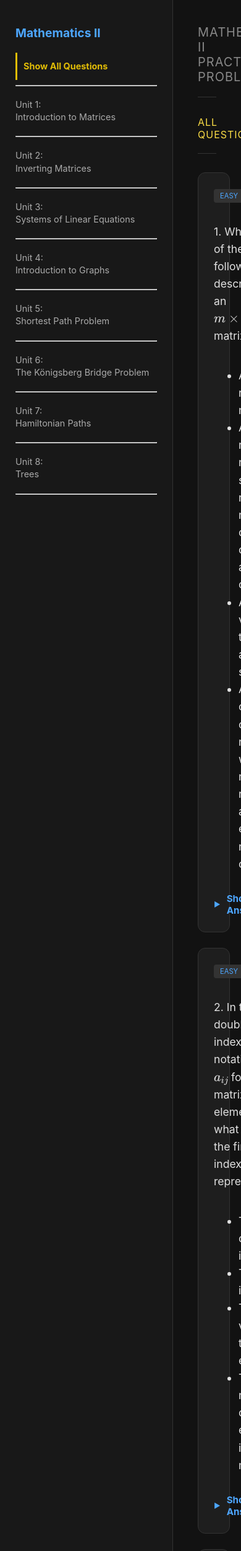
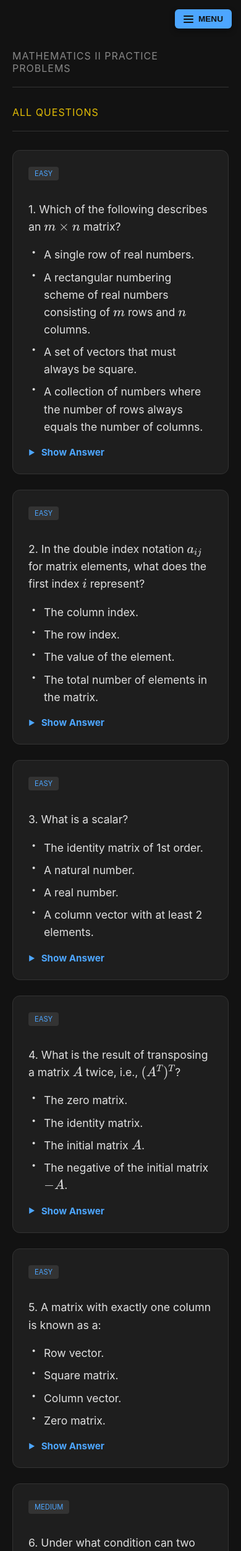
Before and after one commit to c-lamar-fullmer/Mathematics_II_app, a Flask app: page / in a window 390 px wide. Shown: the top 2502 px of the page at 62% size. Run offline with Flask 3, Linux system fonts and the light colour scheme.

Commit message:
Create responsive design for mobile

```diff
--- /dev/null
+++ b/static/base.js
@@ -0,0 +1,28 @@
+document.addEventListener('DOMContentLoaded', () => {
+    const sidebar = document.getElementById('sidebar');
+    const menuBtn = document.getElementById('menuBtn');
+    const overlay = document.getElementById('overlay');
+
+    // Toggle Sidebar
+    menuBtn.addEventListener('click', () => {
+        sidebar.classList.toggle('open');
+        overlay.classList.toggle('active');
+    });
+
+    // Close sidebar when clicking the overlay
+    overlay.addEventListener('click', () => {
+        sidebar.classList.remove('open');
+        overlay.classList.remove('active');
+    });
+
+    // Close sidebar when clicking a link (on mobile)
+    const sidebarLinks = sidebar.querySelectorAll('a');
+    sidebarLinks.forEach(link => {
+        link.addEventListener('click', () => {
+            if (window.innerWidth < 992) {
+                sidebar.classList.remove('open');
+                overlay.classList.remove('active');
+            }
+        });
+    });
+});
--- a/static/style.css
+++ b/static/style.css
@@ -12,7 +12,7 @@ html, body {
     height: 100%;
     margin: 0;
     background-color: var(--bg-color);
-    overflow: hidden; /* Prevents the whole body from scrolling double */
+    overflow: hidden;
 }
 
 body {
@@ -21,62 +21,113 @@ body {
     display: flex;
 }
 
-/* Sidebar - Fixed and Scrollable */
+/* --- RESPONSIVE SIDEBAR & TOGGLE --- */
+
 .sidebar {
     width: var(--sidebar-width);
     background-color: #181818;
     height: 100vh;
     position: fixed;
-    border-right: 1px solid #333;
+    left: -280px; /* Hidden on mobile */
+    top: 0;
+    z-index: 1000;
+    transition: 0.3s ease;
     padding: 25px;
     box-sizing: border-box;
-    overflow-y: auto; /* Scrollbar appears here if units overflow */
+    overflow-y: auto;
+    border-right: 1px solid #333;
 }
 
-.sidebar h2 {
-    color: var(--accent-color);
-    font-size: 1.2rem;
-    margin-bottom: 20px;
+.sidebar.open {
+    left: 0;
 }
 
-.sidebar a {
-    display: block;
-    color: #aaa;
-    text-decoration: none;
-    padding: 12px 0;
-    font-size: 0.9rem;
-    line-height: 1.4;
-    transition: 0.3s;
+.mobile-toggle {
+    display: flex;
+    align-items: center;
+    justify-content: center;
+    gap: 8px;
+    position: fixed;
+    top: 15px;
+    right: 15px;
+    z-index: 1001;
+    background: var(--accent-color);
+    color: #121212;
+    border: none;
+    padding: 8px 14px;
+    border-radius: 6px;
+    font-weight: bold;
+    font-size: 0.85rem;
+    cursor: pointer;
+    box-shadow: 0 4px 10px rgba(0,0,0,0.4);
 }
 
-.sidebar a:hover {
-    color: white;
-    padding-left: 5px; /* Subtle hover effect */
+.hamburger-icon {
+    display: flex;
+    flex-direction: column;
+    gap: 3px;
 }
 
-/* Sidebar Active Link Styling */
-.sidebar a.active-link {
-    color: var(--accent-color2);
-    font-weight: bold;
-    border-left: 3px solid var(--accent-color2);
-    padding-left: 10px; /* Offset the text slightly since we added a border */
+.hamburger-icon span {
+    display: block;
+    width: 16px;
+    height: 2px;
+    background-color: #121212;
+    border-radius: 2px;
 }
 
-/* Optional: Keep the hover effect white even if active */
-.sidebar a.active-link:hover {
-    color: white;
+.sidebar-overlay {
+    display: none;
+    position: fixed;
+    top: 0;
+    left: 0;
+    width: 100%;
+    height: 100%;
+    background: rgba(0,0,0,0.7);
+    z-index: 999;
 }
 
-/* Main Content Area - Scrollable */
+.sidebar-overlay.active {
+    display: block;
+}
+
 .main-content {
-    margin-left: var(--sidebar-width);
+    margin-left: 0;
     flex-grow: 1;
     height: 100vh;
-    padding: 40px;
+    padding: 20px;
+    padding-top: 80px; /* Space for mobile button */
     box-sizing: border-box;
-    overflow-y: auto; /* Scrollbar appears here for questions */
+    overflow-y: auto;
 }
 
+/* --- DESKTOP OVERRIDES --- */
+@media (min-width: 992px) {
+    .mobile-toggle {
+        display: none;
+    }
+
+    .sidebar {
+        left: 0;
+    }
+
+    .main-content {
+        margin-left: var(--sidebar-width);
+        padding: 40px;
+    }
+
+    .sidebar-overlay {
+        display: none !important;
+    }
+}
+
+/* --- SIDEBAR INTERNAL STYLES --- */
+.sidebar h2 { color: var(--accent-color); font-size: 1.2rem; margin-bottom: 20px; }
+.sidebar a { display: block; color: #aaa; text-decoration: none; padding: 12px 0; font-size: 0.9rem; line-height: 1.4; transition: 0.3s; }
+.sidebar a:hover { color: white; padding-left: 5px; }
+.sidebar a.active-link { color: var(--accent-color2); border-left: 3px solid var(--accent-color2); padding-left: 10px; }
+
+/* --- CONTENT STYLES --- */
 .top-menu {
     border-bottom: 1px solid #333;
     padding-bottom: 20px;
@@ -87,17 +138,21 @@ body {
     letter-spacing: 1px;
 }
 
+@media (max-width: 991px) {
+    .top-menu { padding-right: 80px; font-size: 1rem; }
+}
+
 .section-header {
     border-bottom: 1px solid #333;
     padding-bottom: 20px;
     margin-bottom: 30px;
     font-size: 1rem;
-    color: #f9db45;
+    color: var(--accent-color2);
     text-transform: uppercase;
     letter-spacing: 1px;
 }
 
-/* Question Cards */
+/* --- QUESTION CARDS --- */
 .question-card {
     background-color: var(--card-bg);
     border-radius: 12px;
@@ -105,6 +160,8 @@ body {
     margin-bottom: 25px;
     border: 1px solid #333;
     max-width: 800px;
+    width: 100%;
+    box-sizing: border-box;
 }
 
 .badge {
@@ -118,87 +175,31 @@ body {
     display: inline-block;
 }
 
-.question-text {
-    font-size: 1.1rem;
-    line-height: 1.6;
-    margin-bottom: 10px;
-}
+.question-text { font-size: 1.1rem; line-height: 1.6; margin-bottom: 10px; text-align: left; }
 
-/* Animated Caret (Arrow) Toggle */
-details {
-    margin-top: 15px;
-    cursor: pointer;
-}
+/* Bullets */
+.options-list { list-style: none; padding-left: 5px; margin-top: 15px; }
+.options-list li { position: relative; padding-left: 20px; margin-bottom: 8px; font-size: 1.1rem; line-height: 1.6; }
+.options-list li::before { content: "•"; position: absolute; left: 0; color: var(--text-color); font-size: 0.8rem; top: 0; }
 
-summary {
-    color: var(--accent-color);
-    font-weight: bold;
-    outline: none;
-    list-style: none;
-    display: flex;
-    align-items: center;
-    font-size: 0.95rem;
-}
+/* Details/Summary */
+details { margin-top: 15px; cursor: pointer; }
+summary { color: var(--accent-color); font-weight: bold; outline: none; list-style: none; display: flex; align-items: center; font-size: 0.95rem; }
+summary::-webkit-details-marker { display: none; }
+summary::before { content: '▶'; display: inline-block; margin-right: 10px; font-size: 0.7rem; transition: transform 0.2s ease; }
+details[open] summary::before { transform: rotate(90deg); }
 
-summary::-webkit-details-marker {
-    display: none;
-}
+.answer-box { margin-top: 15px; padding: 20px; background-color: #252525; border-left: 4px solid var(--accent-color); border-radius: 4px; line-height: 1.6; }
 
-summary::before {
-    content: '▶';
-    display: inline-block;
-    margin-right: 10px;
-    font-size: 0.7rem;
-    transition: transform 0.2s ease;
-}
+/* Scrollbar */
+::-webkit-scrollbar { width: 8px; }
+::-webkit-scrollbar-track { background: #121212; }
+::-webkit-scrollbar-thumb { background: #333; border-radius: 10px; }
+::-webkit-scrollbar-thumb:hover { background: var(--accent-color); }
 
-details[open] summary::before {
-    transform: rotate(90deg);
-}
-
-.answer-box {
-    margin-top: 15px;
-    padding: 20px;
-    background-color: #252525;
-    border-left: 4px solid var(--accent-color);
-    border-radius: 4px;
-    line-height: 1.6;
-}
-
-/* Custom Scrollbar for Dark Mode */
-::-webkit-scrollbar {
-    width: 8px;
-}
-
-::-webkit-scrollbar-track {
-    background: #121212;
-}
-
-::-webkit-scrollbar-thumb {
-    background: #333;
-    border-radius: 10px;
-}
-
-::-webkit-scrollbar-thumb:hover {
-    background: var(--accent-color);
-}
-
-/* Force MathJax display equations to align left */
-.mjx-chtml, .mjx-display {
+/* Math Alignment */
+.mjx-chtml, .mjx-display, .katex-display {
     text-align: left !important;
     margin: 5px 0 !important;
+    display: inline-block !important;
 }
-
-/* If you are using KaTeX instead of MathJax */
-.katex-display {
-    text-align: left !important;
-    display: inline-block !important; /* Prevents the math block from acting like a full-width centered row */
-}
-
-/* Ensure the question text container keeps everything tight to the left */
-.question-text {
-    text-align: left;
-    display: flex;
-    flex-direction: column;
-    align-items: flex-start;
-}
--- a/templates/base.html
+++ b/templates/base.html
@@ -17,11 +17,21 @@
         displayIndent: '0'
       };
     </script>
-
     <script src="https://cdn.jsdelivr.net/npm/mathjax@3/es5/tex-mml-chtml.js" async></script>
 </head>
 <body>
-<div class="sidebar">
+    <button class="mobile-toggle" id="menuBtn">
+        <div class="hamburger-icon">
+            <span></span>
+            <span></span>
+            <span></span>
+        </div>
+        MENU
+    </button>
+
+    <div class="sidebar-overlay" id="overlay"></div>
+
+    <div class="sidebar" id="sidebar">
         <h2>Mathematics II</h2>
 
         <a href="/" class="{{ 'active-link' if current_unit == 0 }}">Show All Questions</a>
@@ -29,25 +39,18 @@
 
         <a href="/unit/1" class="{{ 'active-link' if current_unit == 1 }}">Unit 1: <br>Introduction to Matrices</a>
         <hr>
-
         <a href="/unit/2" class="{{ 'active-link' if current_unit == 2 }}">Unit 2: <br>Inverting Matrices</a>
         <hr>
-
         <a href="/unit/3" class="{{ 'active-link' if current_unit == 3 }}">Unit 3: <br>Systems of Linear Equations</a>
         <hr>
-
         <a href="/unit/4" class="{{ 'active-link' if current_unit == 4 }}">Unit 4: <br>Introduction to Graphs</a>
         <hr>
-
         <a href="/unit/5" class="{{ 'active-link' if current_unit == 5 }}">Unit 5: <br>Shortest Path Problem</a>
         <hr>
-
         <a href="/unit/6" class="{{ 'active-link' if current_unit == 6 }}">Unit 6: <br>The Königsberg Bridge Problem</a>
         <hr>
-
         <a href="/unit/7" class="{{ 'active-link' if current_unit == 7 }}">Unit 7: <br>Hamiltonian Paths</a>
         <hr>
-
         <a href="/unit/8" class="{{ 'active-link' if current_unit == 8 }}">Unit 8: <br>Trees</a>
         <hr>
     </div>
@@ -59,5 +62,7 @@
 
         {% block content %}{% endblock %}
     </div>
+
+    <script src="{{ url_for('static', filename='base.js') }}"></script>
 </body>
 </html>
--- a/templates/index.html
+++ b/templates/index.html
@@ -2,7 +2,7 @@
 
 {% block content %}
     <div class="section-header">
-        {% if current_unit %}
+        {% if current_unit and current_unit != 0 %}
             Unit {{ current_unit }}
         {% else %}
             All Questions
@@ -14,9 +14,8 @@
         <div class="question-card">
             <span class="badge">{{ question.difficulty }}</span>
             <div class="question-text">
-                <p>{{question.id}}. {{ question.question }}</p>
+                <p>{{ question.id }}. {{ question.question }}</p>
 
-                {# Check if 'options' exists and has items #}
                 {% if question.options %}
                 <ul class="options-list">
                     {% for option in question.options %}
@@ -29,6 +28,7 @@
             <details>
                 <summary>Show Answer</summary>
                 <div class="answer-box">
+                    <strong>Answer:</strong><br>
                     {{ question.answer }}
                 </div>
             </details>
```
Lines whose indentation alone changed are shown as unchanged.
